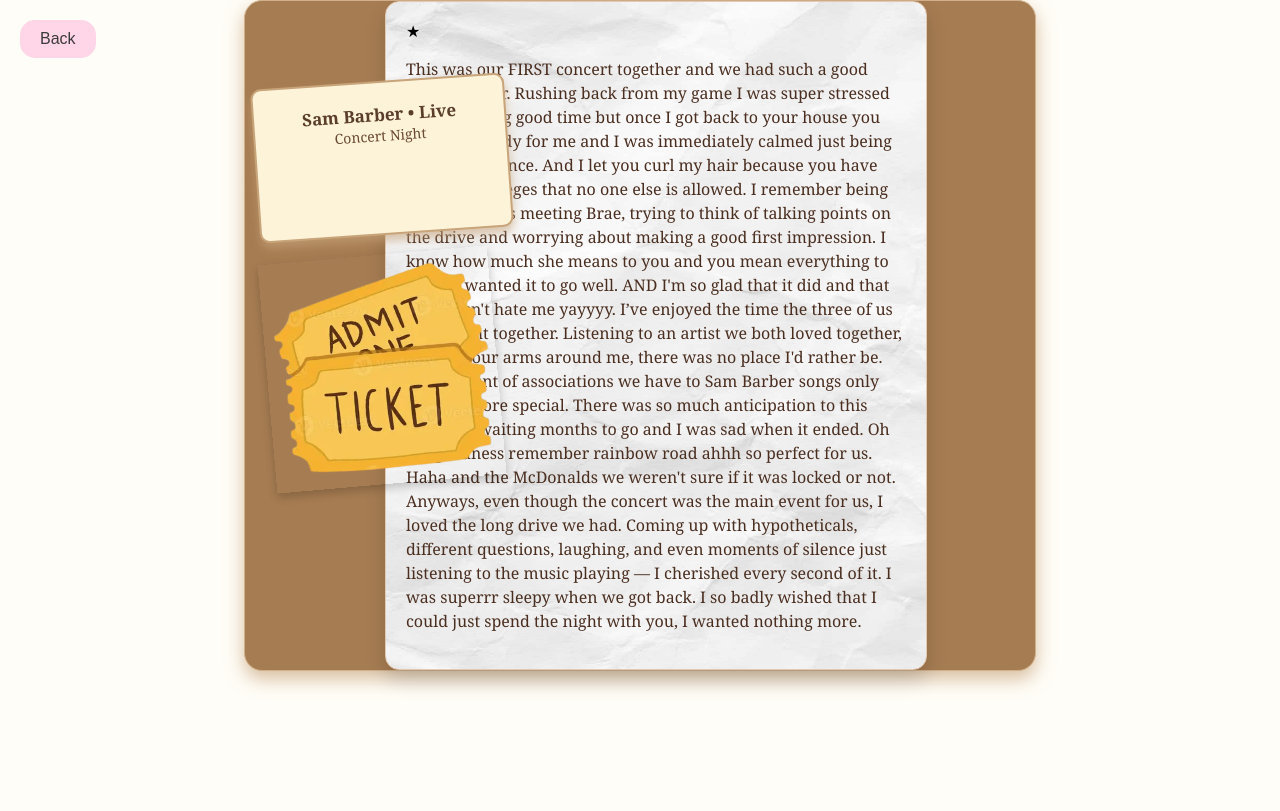
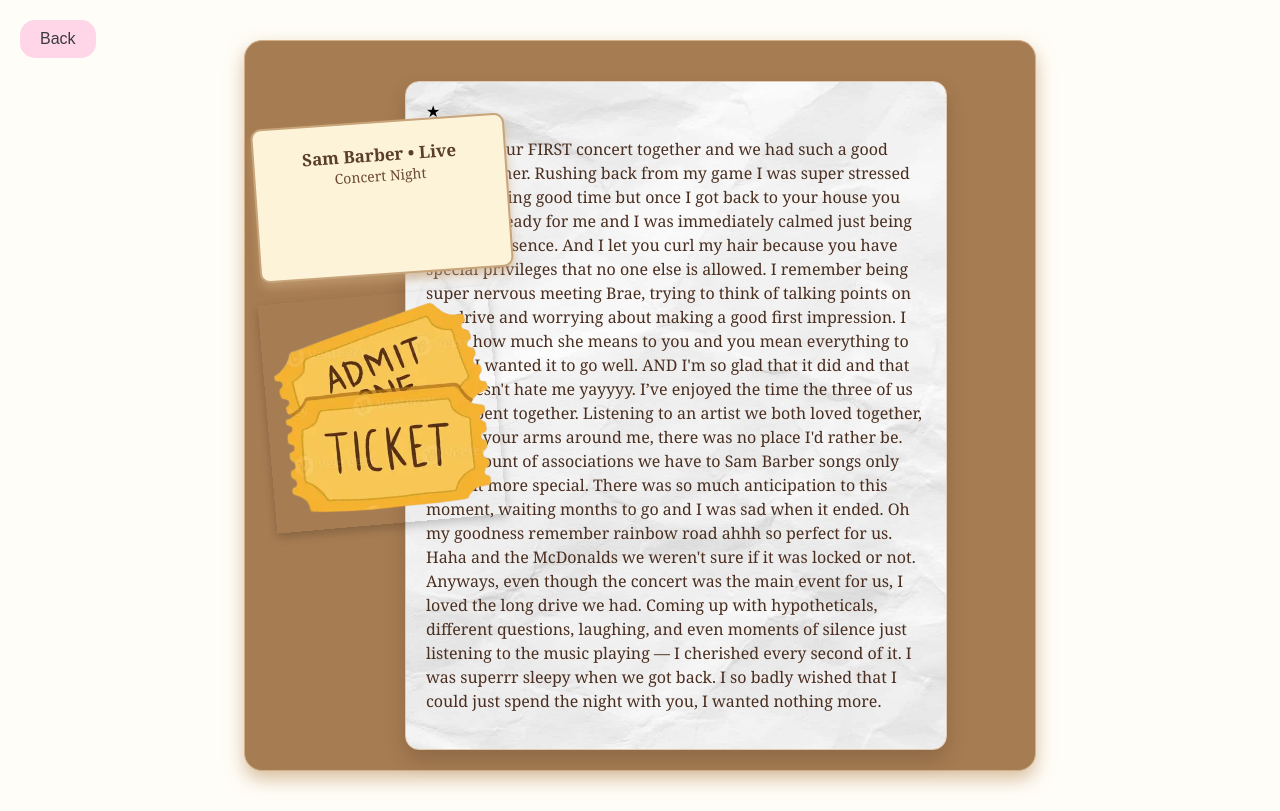
Before and after one commit to smaldonado6132/AugustProject, a plain HTML site: page note1.html in a window 1280 px wide. Drawn offline with Linux system fonts and the light colour scheme.

Commit message:
Update styles.css

```diff
--- a/styles.css
+++ b/styles.css
@@ -245,9 +245,9 @@
     border: 1.5px solid #D1B08A;
     border-radius: 18px;
     box-shadow: 0px 8px 18px rgba(200, 164, 122, 0.7);
-    padding: 0px 20px;
+    padding: 20px;
     position: relative;
-    margin: 0 auto;
+    margin: 40px auto;
 }
 
 /* Paper Note Card (NOW SEPARATE) */
@@ -258,7 +258,8 @@
     border-radius: 14px;
     border: 1.5px solid #E2C9B3;
     padding: 20px;
-    margin-left: 120px;
+    margin-left: 140px;
+    margin-top: 20px;
     box-shadow: 0px 10px 20px rgba(0,0,0,0.15);
     height: 100%;
 }
```
